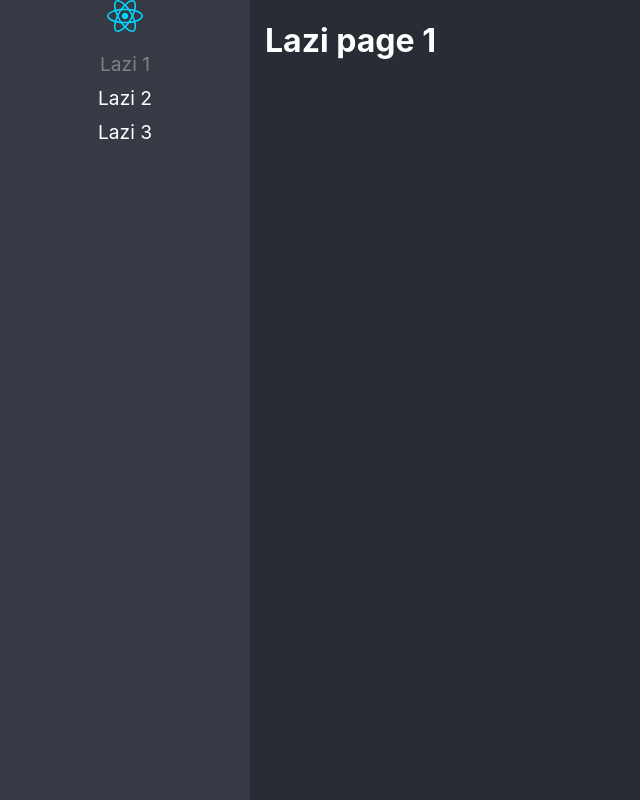
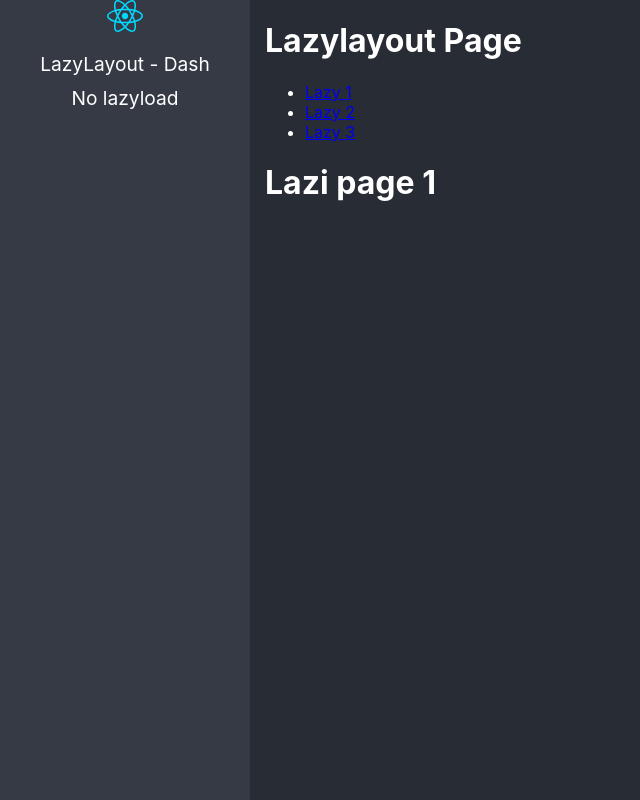
Before and after one commit to chmalo/react-pro, a React (Vite) app: page /lazyload/lazy1 in a window 1280 px wide. Before the commit this address led to /lazi1. Shown: the whole page, without its empty margins (0-640 px from the left). Built offline with nearby package versions, Linux system fonts and the light colour scheme.

Commit message:
feat: lazylayout

```diff
--- /dev/null
+++ b/src/lazyload/layout/LazyLayout.tsx
@@ -0,0 +1,32 @@
+import {Navigate, NavLink, Route, Routes} from "react-router-dom";
+import {LaziPage1, LaziPage2, LaziPage3} from "../pages";
+
+const LazyLayout = () => {
+    return (
+        <div>
+            <h1>Lazylayout Page</h1>
+
+            <ul>
+                <li>
+                    <NavLink to="lazy1" >Lazy 1</NavLink>
+                </li>
+                <li>
+                    <NavLink to="lazy2" >Lazy 2</NavLink>
+                </li><li>
+                    <NavLink to="lazy3" >Lazy 3</NavLink>
+                </li>
+            </ul>
+
+            <Routes>
+                <Route path="lazy1" element={<LaziPage1 />}/>
+                <Route path="lazy2" element={<LaziPage2 />}/>
+                <Route path="lazy3" element={<LaziPage3 />}/>
+
+                {/*<Route path="*" element={<div>Not Found</div>}/>*/}
+                <Route path="*" element={<Navigate to="lazy1" replace />}/>
+            </Routes>
+        </div>
+    );
+};
+
+export default LazyLayout;
--- /dev/null
+++ b/src/lazyload/pages/NoLazy.tsx
@@ -0,0 +1,8 @@
+
+export const NoLazy = () => {
+    return (
+        <div>
+            <h1>No lazy load component</h1>
+        </div>
+    );
+};
--- a/src/lazyload/pages/laziPage1.tsx
+++ b/src/lazyload/pages/laziPage1.tsx
@@ -2,7 +2,7 @@ import {FC} from "react";
 
 interface Props {};
 
-const LaziPage1 = () => {
+export const LaziPage1 = () => {
     return (
         <>
             <h1>Lazi page 1</h1>
--- a/src/lazyload/pages/laziPage2.tsx
+++ b/src/lazyload/pages/laziPage2.tsx
@@ -2,7 +2,7 @@ import {FC} from "react";
 
 interface Props {};
 
-const LaziPage2 = () => {
+export const LaziPage2 = () => {
     return (
         <>
             <h1>Lazi page 2</h1>
--- a/src/lazyload/pages/laziPage3.tsx
+++ b/src/lazyload/pages/laziPage3.tsx
@@ -2,7 +2,7 @@ import {FC} from "react";
 
 interface Props {};
 
-const LaziPage3 = () => {
+export const LaziPage3 = () => {
     return (
         <>
             <h1>Lazi page 3</h1>
--- a/src/routes/routes.ts
+++ b/src/routes/routes.ts
@@ -1,4 +1,5 @@
 import {lazy, LazyExoticComponent} from "react";
+import {NoLazy} from "../lazyload/pages/NoLazy";
 
 type JsxComponent = () => JSX.Element;
 
@@ -9,27 +10,19 @@ export interface Route {
     name: string
 }
 
-const Lazi1 = lazy(() => import('../lazyload/pages/laziPage1'));
-const Lazi2 = lazy(() => import('../lazyload/pages/laziPage2'));
-const Lazi3 = lazy(() => import('../lazyload/pages/laziPage3'));
+const LazyLayout = lazy(() => import('../lazyload/layout/LazyLayout'));
 
 export const routes: Route[] = [
     {
-    to: '/lazi1',
-    path: 'lazi1',
-    Component: Lazi1,
-    name: 'Lazi 1'
+    to: '/lazyload/',
+    path: '/lazyload/*',
+    Component: LazyLayout,
+    name: 'LazyLayout - Dash'
     },
     {
-    to: '/lazi2',
-    path: 'lazi2',
-    Component: Lazi2,
-    name: 'Lazi 2'
-    },
-    {
-    to: '/lazi3',
-    path: 'lazi3',
-    Component: Lazi3,
-    name: 'Lazi 3'
-    },
+    to: '/no-lazy',
+    path: 'no-lazy',
+    Component: NoLazy,
+    name: 'No lazyload'
+    }
 ]
```
